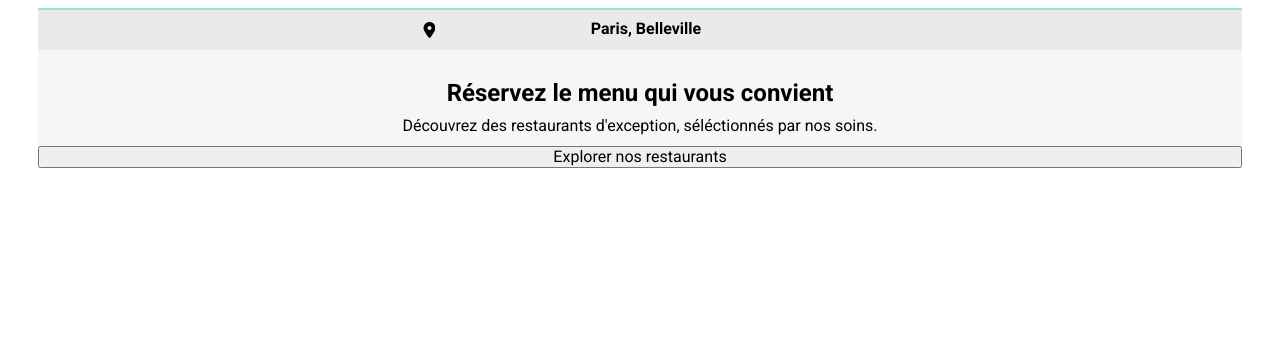
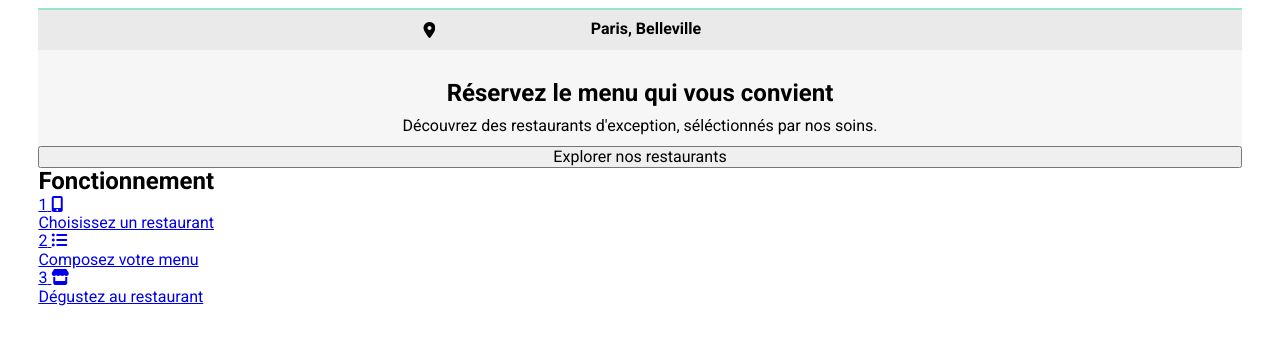
Before and after one commit to yernauxalex/YERNAUXAlexis_3_26102021, a plain HTML site: page index.html in a window 1280 px wide. Shown: the part 80-424 px from the top of the page. Drawn offline with nearby package versions, Linux system fonts and the light colour scheme; a web font is replaced by a local one.

Commit message:
Ajout html partie fonctionnement

```diff
--- a/index.html
+++ b/index.html
@@ -28,6 +28,32 @@
                 <button class="form__submit">Explorer nos restaurants</button>
             </div>
         </form>
+        <section class="fonct">
+            <h2>Fonctionnement</h2>
+            <ul class="fonctliste">
+                <a href="#" class="fonctliste__lien">
+                    <li class="fonctliste__obj">
+                        <span class="fonctliste__num">1</span>
+                        <i class="fas fa-mobile-alt"></i>
+                        <p class="fonctliste__texte">Choisissez un restaurant</p>
+                    </li>
+                </a>
+                <a href="#" class="fonctliste__lien">
+                    <li class="fonctliste__obj">
+                        <span class="fonctliste__num">2</span>
+                        <i class="fas fa-list-ul"></i>
+                        <p class="fonctliste__texte">Composez votre menu</p>
+                    </li>
+                </a>
+                <a href="#" class="fonctliste__lien">
+                    <li class="fonctliste__obj">
+                        <span class="fonctliste__num">3</span>
+                        <i class="fas fa-store"></i>
+                        <p class="fonctliste__texte">Dégustez au restaurant</p>
+                    </li>
+                </a>
+            </ul>
+        </section>
     </div>
 </body>
 
```
